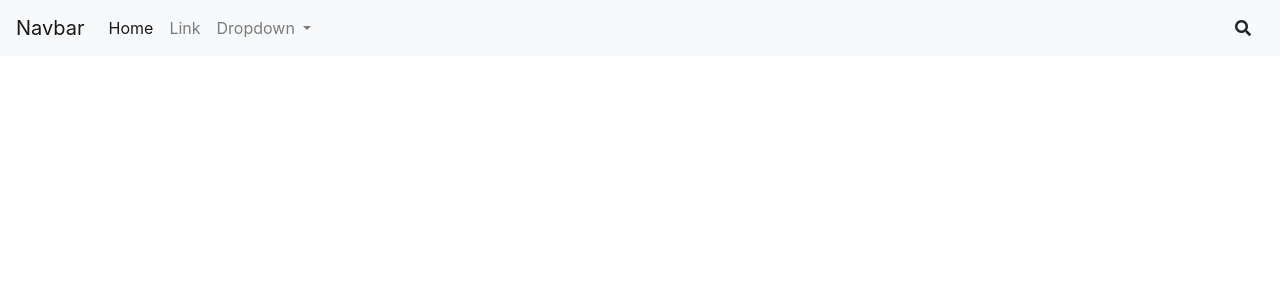
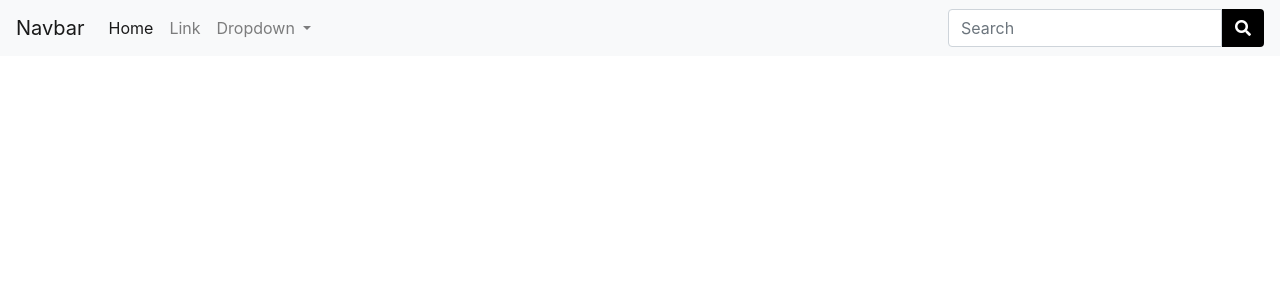
Before and after one commit to itsgauravgaur/rubico-design-system, an Angular app: page / in a window 1280 px wide. Shown: the top 300 px of the page. Built offline with nearby package versions, Linux system fonts and the light colour scheme.

Commit message:
style search

```diff
--- a/src/app/header/header.component.html
+++ b/src/app/header/header.component.html
@@ -25,8 +25,8 @@
             </li>
         </ul>
         <form class="form-inline my-2 my-lg-0">
-            <input class="form-control mr-sm-2 srch" type="search" placeholder="Search" aria-label="Search">
-            <button class="btn my-2 my-sm-0 srch-button" type="button" (click)="showInput()"><i class="fas fa-search"></i></button>
+            <input class="form-control srch" type="search" placeholder="Search" aria-label="Search">
+            <button class="btn my-2 my-sm-0 srch-button" type="button"><i class="fas fa-search"></i></button>
         </form>
     </div>
 </nav>
--- a/src/app/header/header.component.scss
+++ b/src/app/header/header.component.scss
@@ -1,10 +1,22 @@
-.srch {
-    display: none;
+@mixin removeShadow {
+    outline: 0 !important;
+    box-shadow: none !important;
 }
 
-button {
+.srch {
+    border-top-right-radius: 0px;
+    border-bottom-right-radius: 0px;
     &:focus {
-        outline: 0 !important;
-        box-shadow: none !important;
+        @include removeShadow;
     }
 }
+
+.srch-button {
+    background: black;
+    color: white;
+    border-top-left-radius: 0;
+    border-bottom-left-radius: 0;
+    &:focus {
+        @include removeShadow;
+    }
+}
--- a/src/app/header/header.component.ts
+++ b/src/app/header/header.component.ts
@@ -12,12 +12,4 @@ export class HeaderComponent implements OnInit {
 
   ngOnInit() {
   }
-
-  showInput(){
-    // $(".srch").toggle(500,"swing");
-    $(".srch").animate({
-      width: "toggle"
-    });
-  }
-
 }
```
